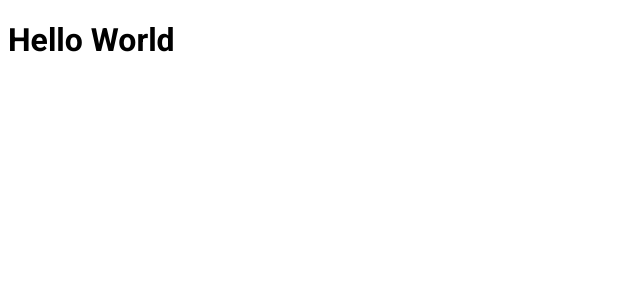
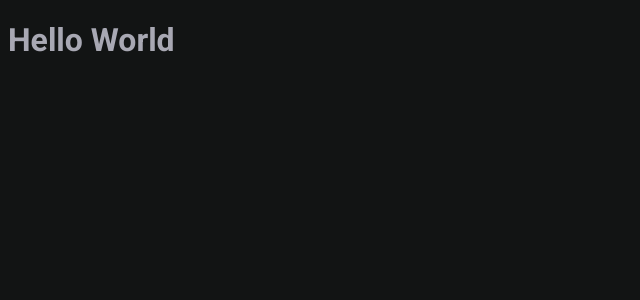
Before and after one commit to DecomeProjects/articles-blog, a Next.js app: page / in a window 1280 px wide. Shown: the top 300 px of the page, without its empty margins (0-640 px from the left). Built offline with nearby package versions, Linux system fonts and the light colour scheme.

Commit message:
feat: setting global styles

```diff
--- a/src/styles/global.scss
+++ b/src/styles/global.scss
@@ -1,3 +1,16 @@
+:root {
+  --clr-blue: #61DCFB;
+  --clr-green: #04D361;
+  --clr-yellow: #EBA417;
+
+  --clr-title: #E1E1E6;
+  --clr-text: #A8A8B3;
+  --clr-shape: #1F2729;
+  --clr-background: #121414;
+}
+
 html, body {
   font-family: 'Roboto', sans-serif;
+  background-color: var(--clr-background);
+  color: var(--clr-text);
 }
```
